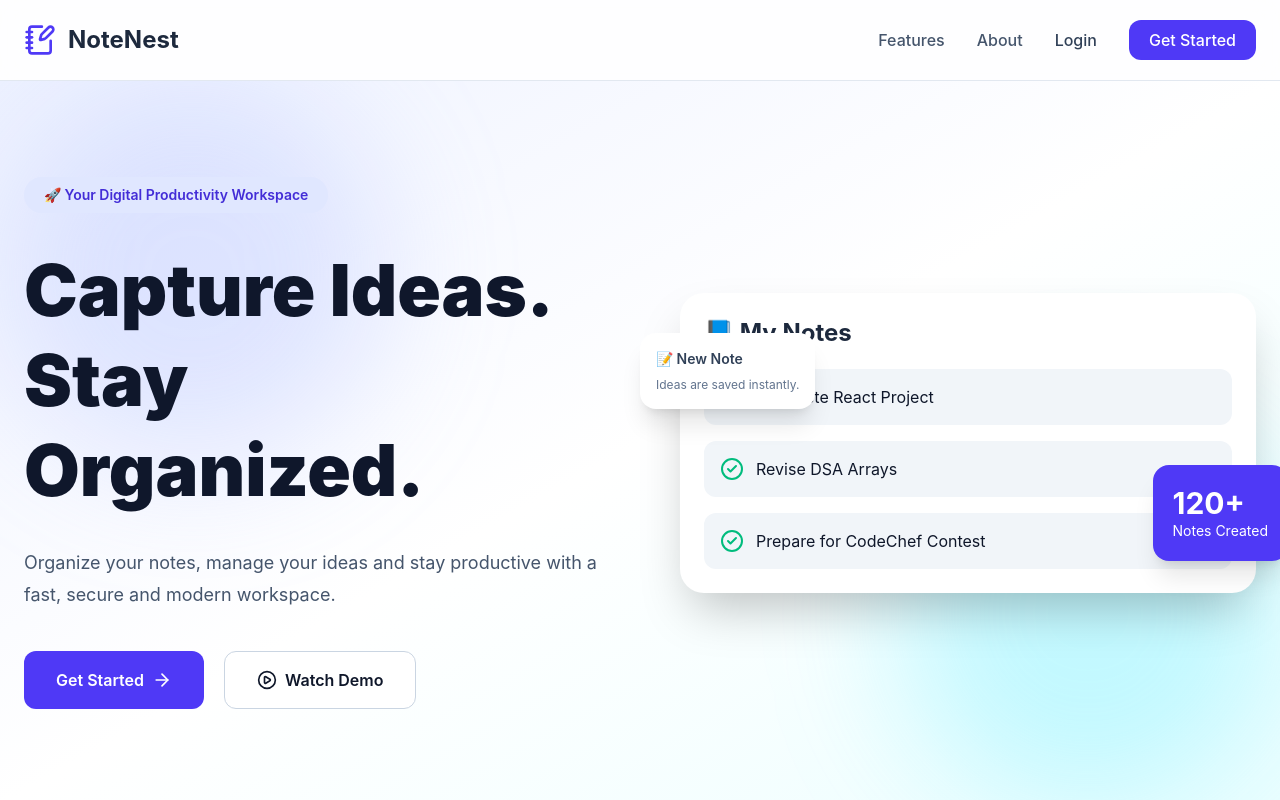
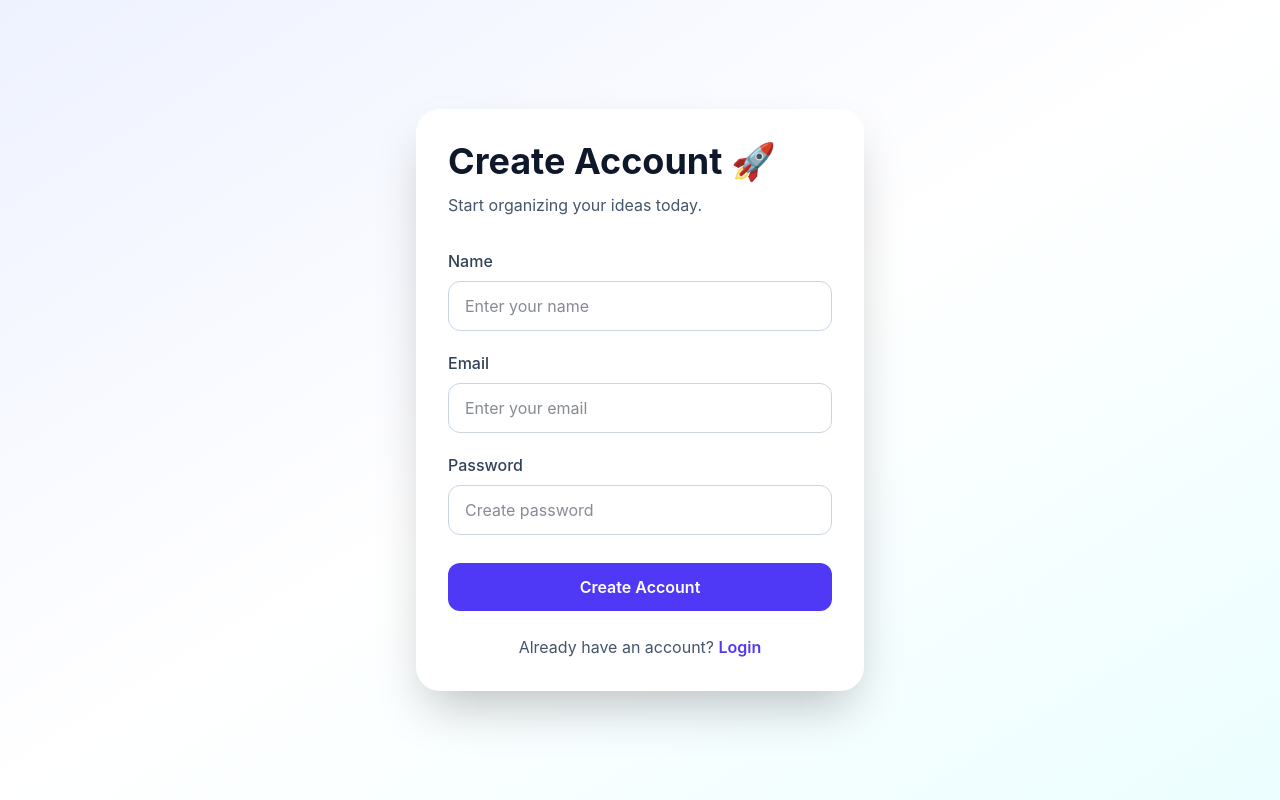
Before and after one commit to saturn657/NoteNest-App, a React (Vite) app in the folder client/: page /signup in a window 1280 px wide. Shown: the top 800 px of the page. Built offline with nearby package versions, Linux system fonts and the light colour scheme.

Commit message:
Create authentication pages

```diff
--- a/client/src/App.jsx
+++ b/client/src/App.jsx
@@ -1,11 +1,35 @@
+import { BrowserRouter, Routes, Route } from "react-router-dom";
+
 import Home from "./pages/Home";
+import Login from "./pages/Login";
+import Signup from "./pages/Signup";
+import Dashboard from "./pages/Dashboard";
+import NotFound from "./pages/NotFound";
 
 function App() {
+
   return (
-    <main className="min-h-screen bg-slate-50">
-      <Home />
-    </main>
+
+    <BrowserRouter>
+
+      <Routes>
+
+        <Route path="/" element={<Home/>}/>
+
+        <Route path="/login" element={<Login/>}/>
+
+        <Route path="/signup" element={<Signup/>}/>
+
+        <Route path="/dashboard" element={<Dashboard/>}/>
+
+        <Route path="*" element={<NotFound/>}/>
+
+      </Routes>
+
+    </BrowserRouter>
+
   );
+
 }
 
 export default App;
--- a/client/src/components/home/CTA.jsx
+++ b/client/src/components/home/CTA.jsx
@@ -2,7 +2,7 @@ import { ArrowRight } from "lucide-react";
 
 function CTA() {
   return (
-    <section className="bg-gradient-to-r from-indigo-600 to-violet-600 py-24">
+    <section className="bg-linear-to-r from-indigo-600 to-violet-600 py-24">
 
       <div className="mx-auto max-w-4xl px-6 text-center">
 
--- a/client/src/components/layout/Navbar.jsx
+++ b/client/src/components/layout/Navbar.jsx
@@ -1,9 +1,11 @@
 import { NotebookPen } from "lucide-react";
+import { Link } from "react-router-dom";
 
 function Navbar() {
   return (
     <header className="sticky top-0 z-50 border-b border-slate-200 bg-white/80 backdrop-blur-lg">
       <div className="mx-auto flex h-20 max-w-7xl items-center justify-between px-6">
+
         <div className="flex items-center gap-3">
           <NotebookPen className="h-8 w-8 text-indigo-600" />
           <h1 className="text-2xl font-bold text-slate-800">
@@ -12,22 +14,31 @@ function Navbar() {
         </div>
 
         <nav className="hidden items-center gap-8 md:flex">
-          <a href="#" className="font-medium text-slate-600 hover:text-indigo-600">
+
+          <a href="#features" className="font-medium text-slate-600 hover:text-indigo-600">
             Features
           </a>
 
-          <a href="#" className="font-medium text-slate-600 hover:text-indigo-600">
-            About
+          <a href="#how-it-works" className="font-medium text-slate-600 hover:text-indigo-600">
+            How It Works
           </a>
 
-          <button className="font-medium text-slate-700">
+          <Link
+            to="/login"
+            className="font-medium text-slate-700 hover:text-indigo-600"
+          >
             Login
-          </button>
+          </Link>
 
-          <button className="rounded-xl bg-indigo-600 px-5 py-2 font-medium text-white hover:bg-indigo-700">
+          <Link
+            to="/signup"
+            className="rounded-xl bg-indigo-600 px-5 py-2 font-medium text-white transition hover:bg-indigo-700"
+          >
             Get Started
-          </button>
+          </Link>
+
         </nav>
+
       </div>
     </header>
   );
--- /dev/null
+++ b/client/src/components/ui/Button.jsx
@@ -0,0 +1,43 @@
+import { Link } from "react-router-dom";
+
+function Button({
+  children,
+  to,
+  type = "button",
+  onClick,
+  className = "",
+  disabled = false,
+}) {
+
+  const baseClasses =
+    "inline-flex items-center justify-center rounded-xl px-6 py-3 font-semibold transition-all duration-300";
+
+  const defaultClasses =
+    "bg-indigo-600 text-white hover:bg-indigo-700 hover:scale-105";
+
+  if (to) {
+    return (
+      <Link
+        to={to}
+        className={`${baseClasses} ${defaultClasses} ${className}`}
+      >
+        {children}
+      </Link>
+    );
+  }
+
+  return (
+    <button
+      type={type}
+      onClick={onClick}
+      disabled={disabled}
+      className={`${baseClasses} ${defaultClasses} ${className} ${
+        disabled ? "cursor-not-allowed opacity-50" : ""
+      }`}
+    >
+      {children}
+    </button>
+  );
+}
+
+export default Button;
--- /dev/null
+++ b/client/src/components/ui/Input.jsx
@@ -0,0 +1,35 @@
+function Input({
+  label,
+  type="text",
+  placeholder,
+  value,
+  onChange,
+  name,
+}) {
+
+  return(
+
+    <div className="mb-5">
+
+      <label className="mb-2 block font-medium text-slate-700">
+
+        {label}
+
+      </label>
+
+      <input
+        type={type}
+        name={name}
+        value={value}
+        onChange={onChange}
+        placeholder={placeholder}
+        className="w-full rounded-xl border border-slate-300 bg-white px-4 py-3 outline-none transition-all duration-300 focus:border-indigo-500 focus:ring-4 focus:ring-indigo-100"
+      />
+
+    </div>
+
+  );
+
+}
+
+export default Input;
--- /dev/null
+++ b/client/src/layouts/AuthLayout.jsx
@@ -0,0 +1,27 @@
+function AuthLayout({ title, subtitle, children }) {
+  return (
+    <div className="flex min-h-screen items-center justify-center bg-gradient-to-br from-indigo-50 via-white to-cyan-50 px-6">
+
+      <div className="w-full max-w-md rounded-3xl bg-white p-8 shadow-2xl">
+
+        <h1 className="text-4xl font-bold text-slate-900">
+          {title}
+        </h1>
+
+        <p className="mt-3 text-slate-600">
+          {subtitle}
+        </p>
+
+        <div className="mt-8">
+
+          {children}
+
+        </div>
+
+      </div>
+
+    </div>
+  );
+}
+
+export default AuthLayout;
--- /dev/null
+++ b/client/src/pages/Dashboard.jsx
@@ -0,0 +1,15 @@
+function Dashboard(){
+
+    return(
+
+        <h1 className="text-5xl text-center mt-40">
+
+            Dashboard Page
+
+        </h1>
+
+    );
+
+}
+
+export default Dashboard;
--- /dev/null
+++ b/client/src/pages/Login.jsx
@@ -0,0 +1,54 @@
+import { Link } from "react-router-dom";
+import AuthLayout from "../layouts/AuthLayout";
+import Input from "../components/ui/Input";
+import Button from "../components/ui/Button";
+
+function Login(){
+
+    return(
+
+        <AuthLayout
+            title="Welcome Back 👋"
+            subtitle="Login to continue using NoteNest."
+        >
+
+            <Input
+                label="Email"
+                type="email"
+                placeholder="Enter your email"
+            />
+
+            <Input
+                label="Password"
+                type="password"
+                placeholder="Enter your password"
+            />
+
+            <Button className="w-full mt-2">
+
+                Login
+
+            </Button>
+
+            <p className="mt-6 text-center text-slate-600">
+
+                Don't have an account?{" "}
+
+                <Link
+                    to="/signup"
+                    className="font-semibold text-indigo-600 hover:underline"
+                >
+
+                    Create one
+
+                </Link>
+
+            </p>
+
+        </AuthLayout>
+
+    );
+
+}
+
+export default Login;
--- /dev/null
+++ b/client/src/pages/NotFound.jsx
@@ -0,0 +1,15 @@
+function NotFound(){
+
+    return(
+
+        <h1 className="text-5xl text-center mt-40">
+
+            Not Found Page
+
+        </h1>
+
+    );
+
+}
+
+export default NotFound;
--- /dev/null
+++ b/client/src/pages/Signup.jsx
@@ -0,0 +1,59 @@
+import { Link } from "react-router-dom";
+import AuthLayout from "../layouts/AuthLayout";
+import Input from "../components/ui/Input";
+import Button from "../components/ui/Button";
+
+function Signup(){
+
+    return(
+
+        <AuthLayout
+            title="Create Account 🚀"
+            subtitle="Start organizing your ideas today."
+        >
+
+            <Input
+                label="Name"
+                placeholder="Enter your name"
+            />
+
+            <Input
+                label="Email"
+                type="email"
+                placeholder="Enter your email"
+            />
+
+            <Input
+                label="Password"
+                type="password"
+                placeholder="Create password"
+            />
+
+            <Button className="w-full mt-2">
+
+                Create Account
+
+            </Button>
+
+            <p className="mt-6 text-center text-slate-600">
+
+                Already have an account?{" "}
+
+                <Link
+                    to="/login"
+                    className="font-semibold text-indigo-600 hover:underline"
+                >
+
+                    Login
+
+                </Link>
+
+            </p>
+
+        </AuthLayout>
+
+    );
+
+}
+
+export default Signup;
```
